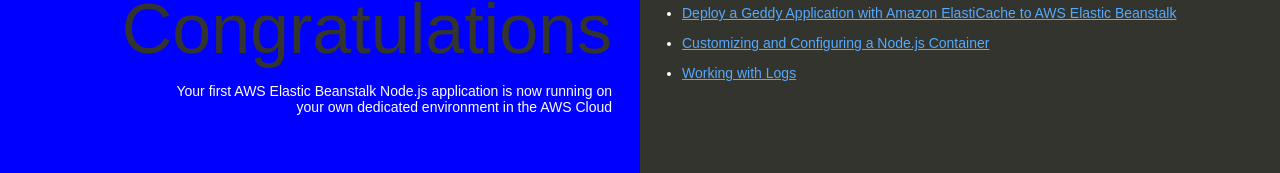
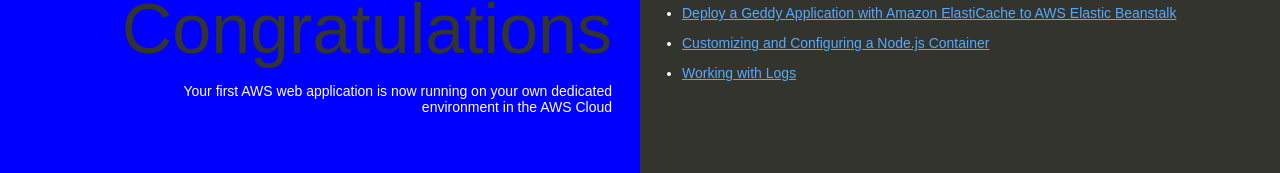
Before and after one commit to chandrakumarc11/hcl-capstone-project, a plain HTML site: page index.html in a window 1280 px wide. Shown: the part 212-385 px from the top of the page. Drawn offline with Linux system fonts and the light colour scheme.

Commit message:
this the first modification .

```diff
--- a/index.html
+++ b/index.html
@@ -75,7 +75,7 @@
   <body>
     <div class="textColumn">
       <h1>Congratulations</h1>
-      <p>Your first AWS Elastic Beanstalk Node.js application is now running on your own dedicated environment in the AWS Cloud</p>
+      <p>Your first AWS web application is now running on your own dedicated environment in the AWS Cloud</p>
     </div>
     <div class="linksColumn">
       <h2>What's Next?</h2>
```
